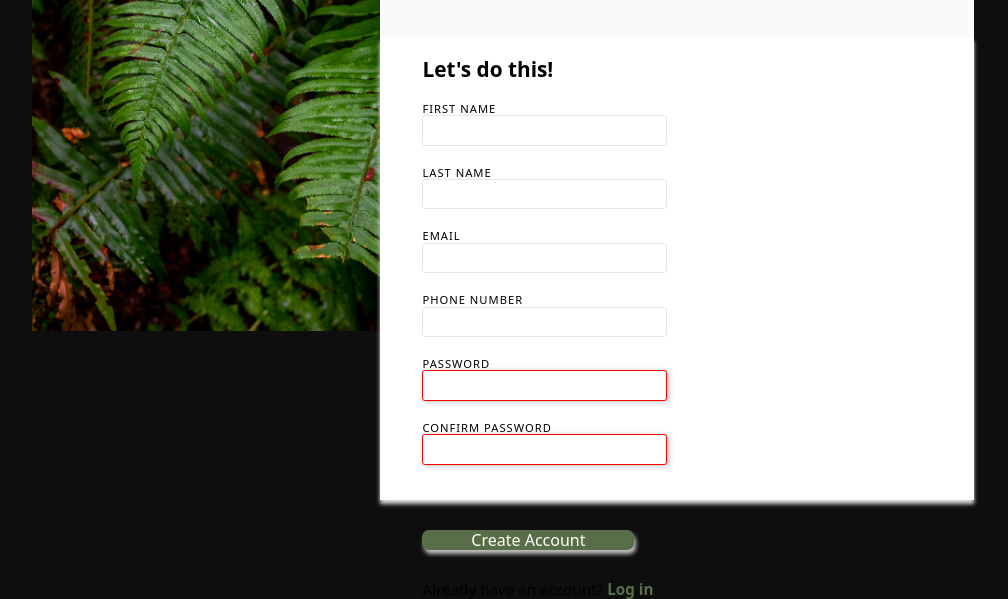
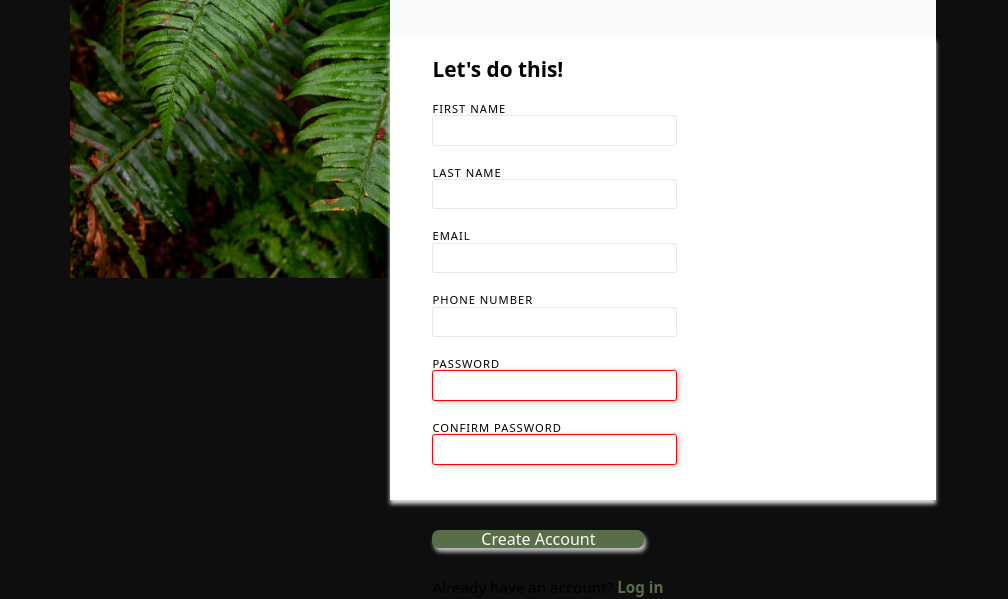
Before and after one commit to MAGV09/Sign-up-Form, a plain HTML site: page index.html in a window 1280 px wide. Shown: the part 323-922 px from the top of the page, without its empty margins (137-1145 px from the left). Drawn offline with nearby package versions, Linux system fonts and the light colour scheme.

Commit message:
fix:margins, padding to match the design.

```diff
--- a/style.css
+++ b/style.css
@@ -34,7 +34,15 @@ h5 {
   font-size: inherit;
   font-weight: inherit;
 }
-
+input,
+textarea,
+select,
+button {
+  padding: 0;
+  margin: 0;
+  font-family: inherit;
+  font-size: 100%;
+}
 img {
   display: block;
 }
@@ -46,7 +54,7 @@ body {
 }
 
 .main-container {
-  width: 76vw;
+  width: 70vw;
   height: 100vh;
   margin: 0 auto;
   display: flex;
```
